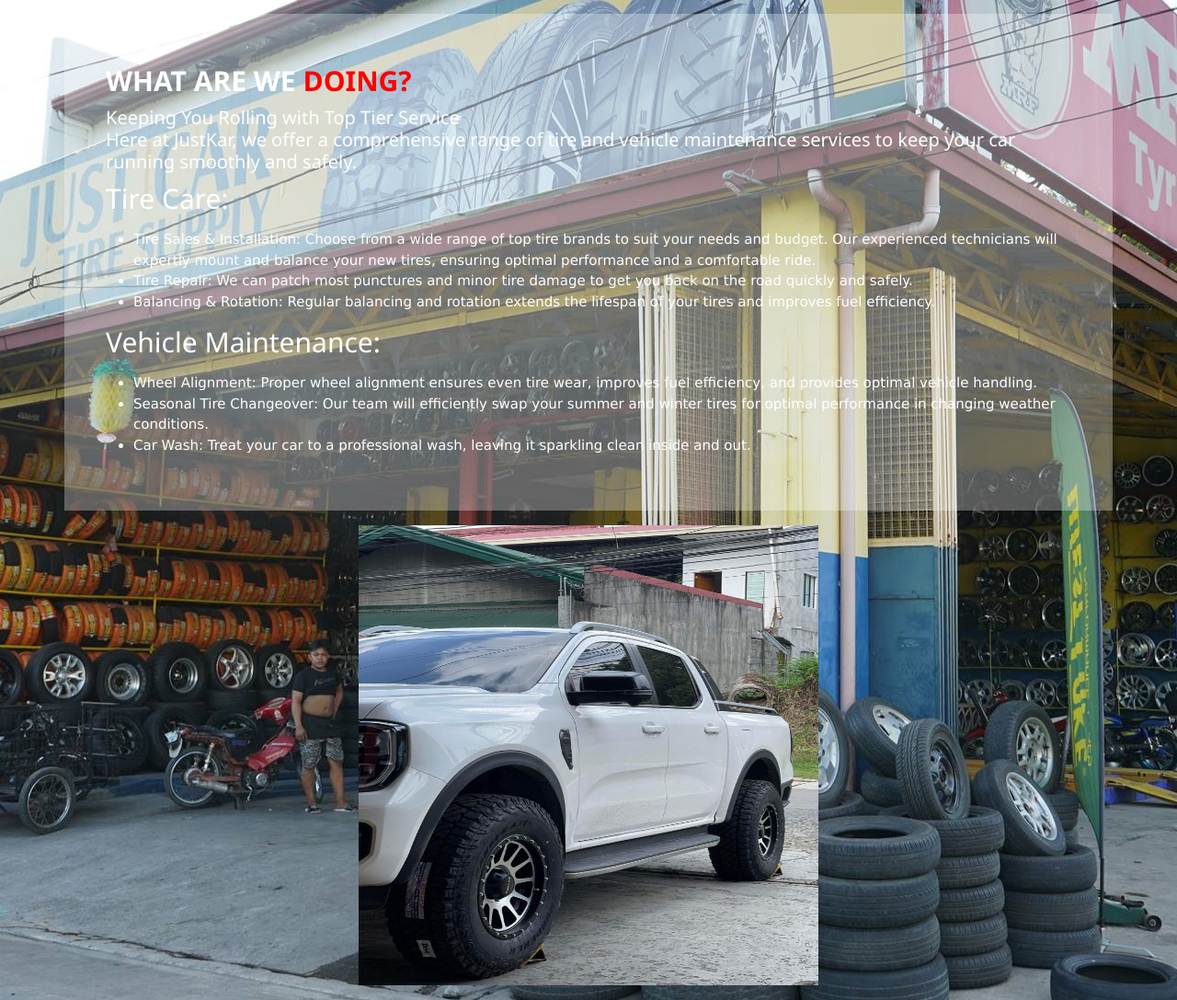
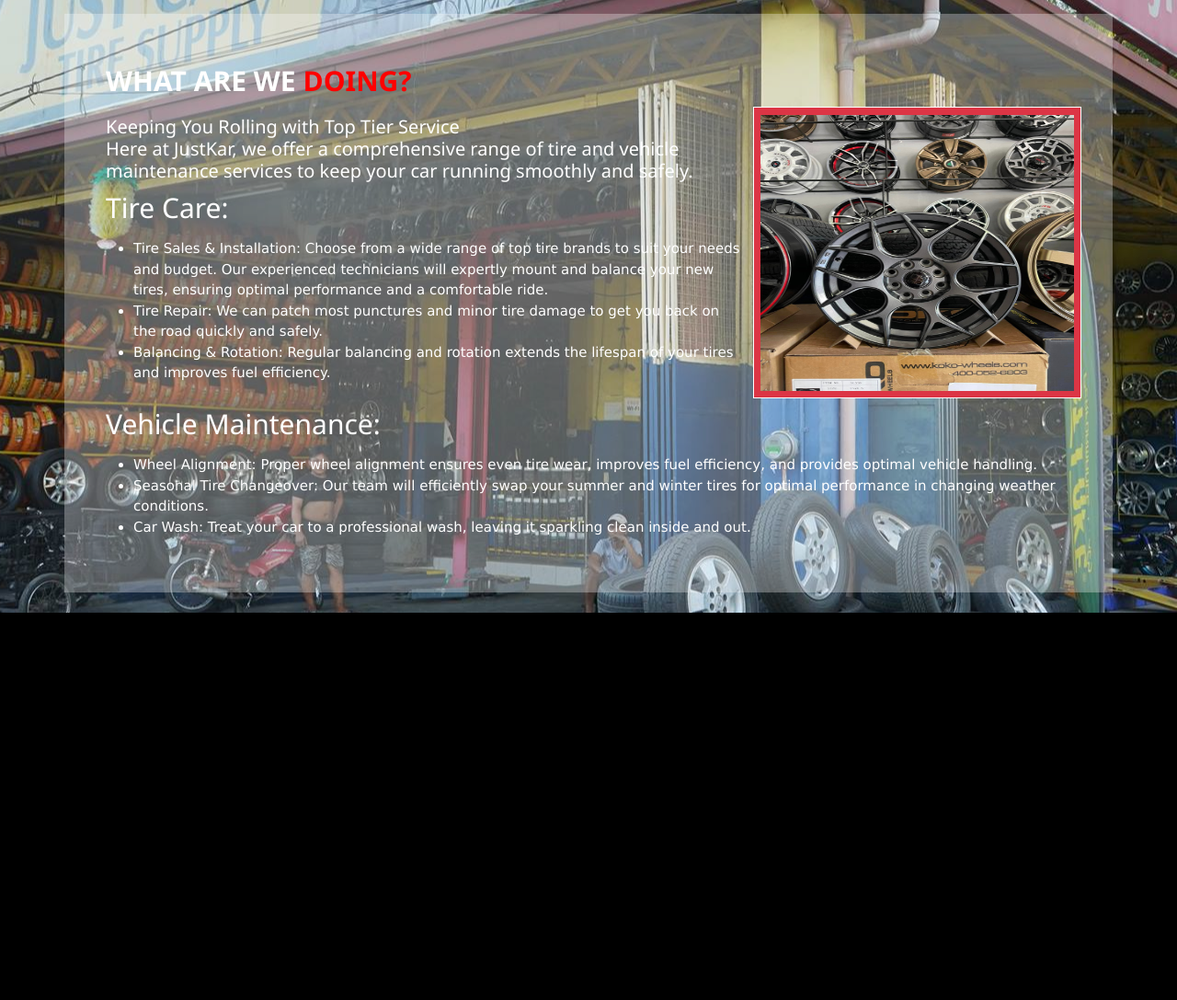
Before and after one commit to Yhuan-Shin/JustKar, a PHP site: page /services.html in a window 1280 px wide. Shown: the part 134-1221 px from the top of the page at 92% size. After the commit the page ends 800 px from the top, so only its background shows below. Run offline with PHP 8.4, Linux system fonts and the light colour scheme.

Commit message:
update-services

```diff
--- a/script.js
+++ b/script.js
@@ -10,5 +10,5 @@ function carousel() {
   myIndex++;
   if (myIndex > x.length) {myIndex = 1}
   x[myIndex-1].style.display = "block";
-  setTimeout(carousel, 2000); // Change image every 2 seconds
+  setTimeout(carousel, 3000); // Change image every 3 seconds
 }
--- a/services.html
+++ b/services.html
@@ -43,6 +43,8 @@
             <!-- main content -->
             <div class="container mt-3 p-5 fade-in custom-container text-white">
                 <h2 class="text-uppercase fw-bold">What are we <span style="color: red;">doing?</span></h2>
+                <div class="row">
+                    <div class="col-lg-8">
                         <h4>Keeping You Rolling with Top Tier Service<br>Here at JustKar, we offer a comprehensive range of tire and vehicle maintenance services to keep your car running smoothly and safely.</h4>
                         <h2>Tire Care:</h2>
                         <p>
@@ -52,6 +54,22 @@
                                 <li>Balancing & Rotation: Regular balancing and rotation extends the lifespan of your tires and improves fuel efficiency.</li>
                             </ul>
                         </p>
+                    </div>
+                    <div class="col-lg-4 border border-white bg-danger p-2">
+                        <!-- images carousel -->
+                         <img class="mySlides" src="images/img_1.jpg" style="width:100%;">
+                         <img class="mySlides" src="images/img_2.jpg" style="width:100%">
+                         <img class="mySlides" src="images/img_3.jpg" style="width:100%">
+                         <img class="mySlides" src="images/img_4.jpg" style="width:100%">
+                         <img class="mySlides" src="images/img_4.jpg" style="width:100%">
+                         <img class="mySlides" src="images/img_5.jpg" style="width:100%">
+                         <img class="mySlides" src="images/img_6.jpg" style="width:100%">
+                         <img class="mySlides" src="images/img_7.jpg" style="width:100%">
+
+
+                        <!-- end images -->
+                 </div>
+                </div>
                 <h2>Vehicle Maintenance:</h2>
                 <p>
                     <ul>
@@ -63,15 +81,7 @@
             </div>
             <!-- end main -->
 
-            <!-- images carousel -->
-            <div class="w3-content w3-section" style="max-width:500px">
-                <img class="mySlides" src="images/img_1.jpg" style="width:100%">
-                <img class="mySlides" src="images/img_2.jpg" style="width:100%">
-                <img class="mySlides" src="images/img_3.jpg" style="width:100%">
-                <img class="mySlides" src="images/img_4.jpg" style="width:100%">
 
-              </div>
-            <!-- end images -->
 
 <script src="script.js"></script>
 
--- a/style.css
+++ b/style.css
@@ -6,10 +6,7 @@
   }
   .mySlides {
     display:none;
-    height: 500px;
-    @media screen and (max-width: 768px) {
-      padding: 10px 10px;
-    }
+    height: 300px;
   }
   .custom-container{
     background-color: rgba(255, 255, 255, 0.3);
```
Also changed, not shown: images/img_5.jpg (added), images/img_6.jpg (added), images/img_7.jpg (added). Lines whose indentation alone changed are shown as unchanged.
